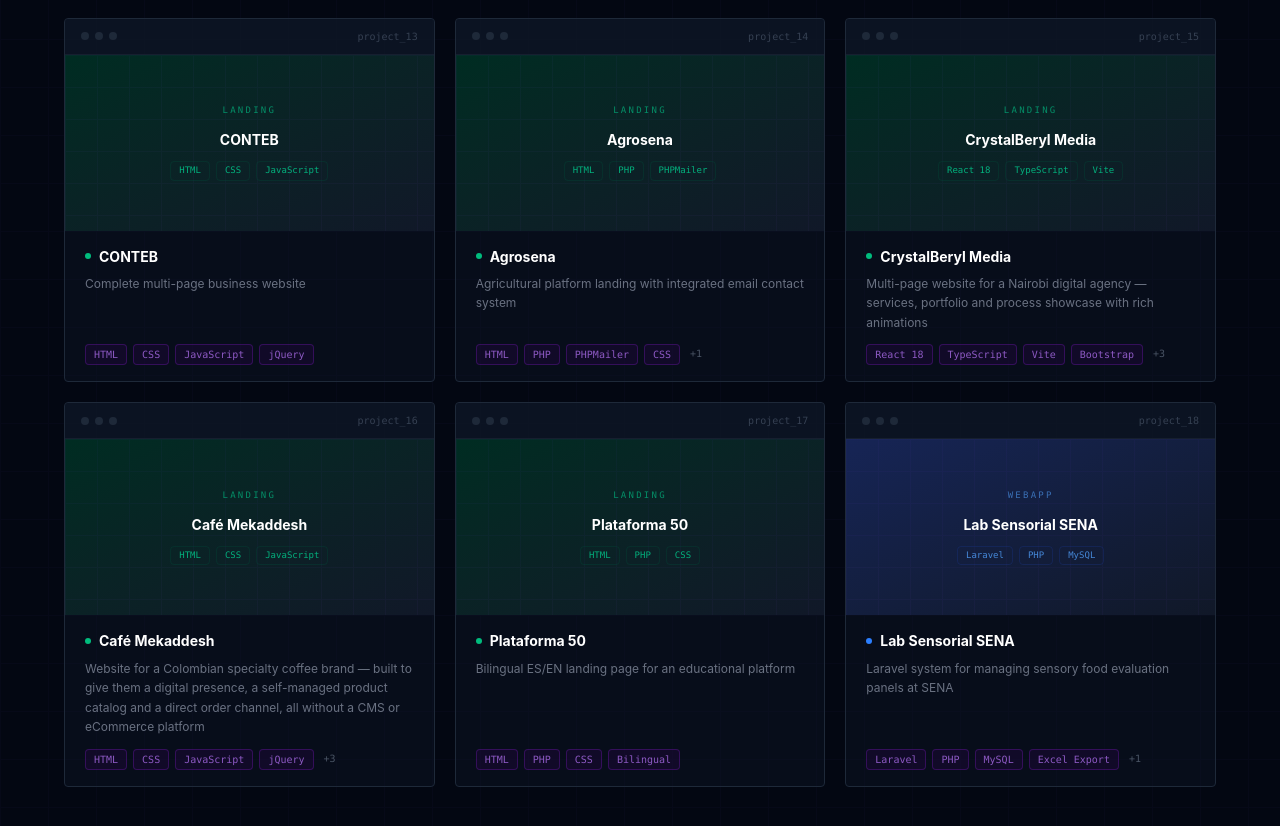
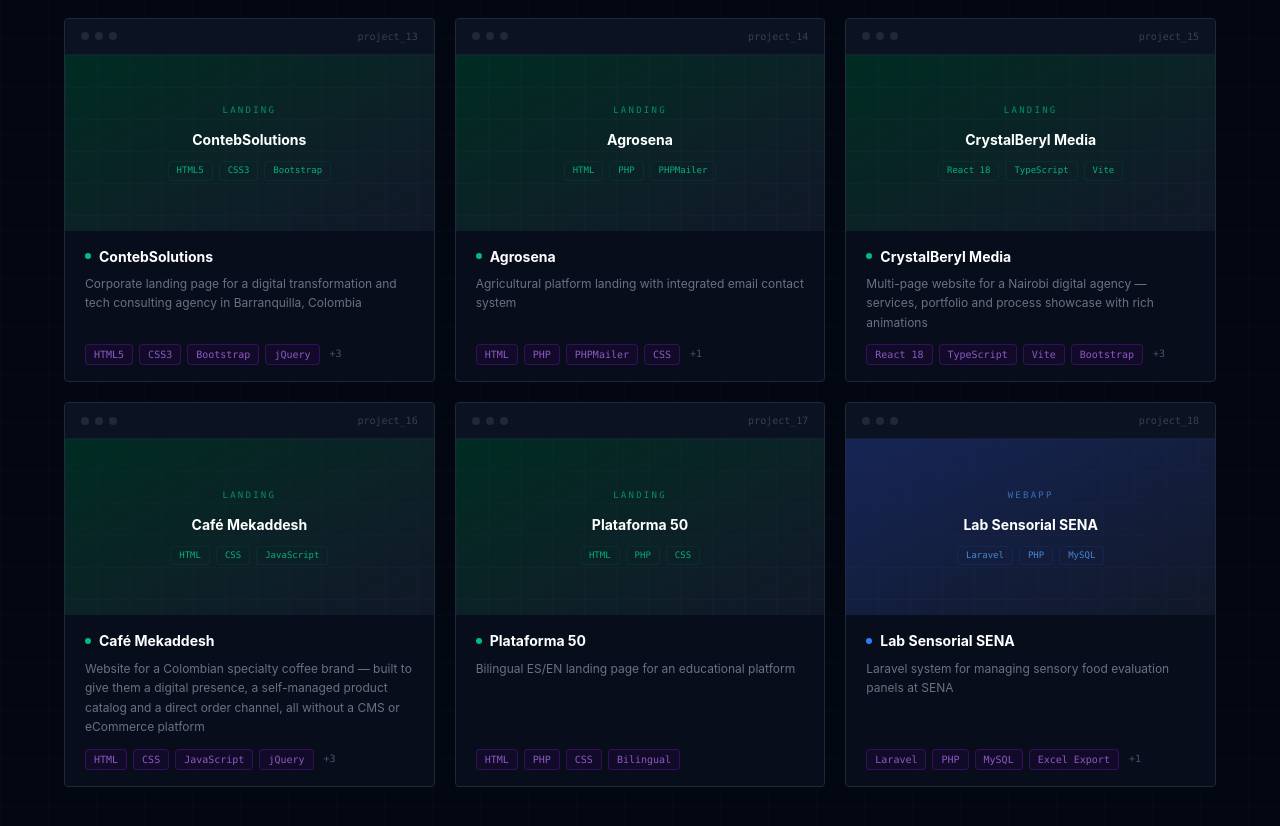
Before and after one commit to HannerB/PORTFOLIO, a React (Vite) app: page / in a window 1280 px wide. Shown: the part 5582-6408 px from the top of the page. Built offline with nearby package versions, Linux system fonts and the light colour scheme.

Commit message:
FEAT: Add CONTEB entry and configure conteb.hanner.dev

```diff
--- a/src/data/projects.js
+++ b/src/data/projects.js
@@ -481,27 +481,39 @@
     {
         slug: "conteb",
         category: "landing",
-        year: "2023",
-        title: "CONTEB",
-        tagline: "Complete multi-page business website",
+        year: "May 2 – 3, 2024",
+        title: "ContebSolutions",
+        tagline: "Corporate landing page for a digital transformation and tech consulting agency in Barranquilla, Colombia",
         image: "https://picsum.photos/seed/contebweb/1200/600",
         screenshots: [],
         github: "https://github.com/HannerB/CONTEB",
         githubPrivate: false,
-        link: "",
-        tags: ["HTML", "CSS", "JavaScript", "jQuery"],
+        link: "https://conteb.hanner.dev",
+        tags: ["HTML5", "CSS3", "Bootstrap", "jQuery", "Swiper.js", "WOW.js", "Font Awesome"],
         overview:
-            "A full multi-page business website covering all standard sections: home, about, services, portfolio, pricing, blog, FAQ and contact. Built with a custom CSS framework and jQuery for interactive components.",
-        problem: "Deliver a complete, professional web presence with all the pages and interactions a modern company site requires.",
-        role: "Frontend developer. Built all pages, implemented interactive components (lightbox, animations) and structured the asset system.",
+            "ContebSolutions is a digital transformation and technology consulting agency based in Barranquilla, Colombia, offering 6 service lines — Design & Digital Marketing, Digital Transformation, Consulting, Custom Development, Web Development, and Mobile Development. They had no web presence. The landing page was built in 2024 to give them a professional identity online: a single-page responsive site that communicates their value proposition, showcases their 6 services, displays social proof metrics (300+ clients, 70+ projects, 5,000+ consulting hours), presents the expert team, and funnels prospects directly to WhatsApp. Built by a 3-person team: Joseph Avila, Orlando Julio and Hanner Barros.",
+        problem:
+            "ContebSolutions was operating without a website — no digital presence to validate the brand for potential clients. The team needed a page that could clearly explain their 6 service categories to Colombian SMBs struggling with low productivity and inefficient digital processes, and make it as frictionless as possible for those prospects to reach them via WhatsApp — the dominant contact channel in the local market.",
+        role: "One of 3 developers on the project alongside Joseph Avila and Orlando Julio. Responsible for adapting a multi-purpose HTML/Bootstrap template to the client's brand and content: stripped out irrelevant template sections (shop, blog, portfolio, pricing), rebuilt the 6-service card grid in Spanish, wired up WhatsApp API deep links in the contact section, and configured the animated statistics counter block with the company's real metrics.",
         features: [
-            { title: "Complete page set", description: "Home, about, services, portfolio, pricing, blog, FAQ, contact and 404 — full website coverage." },
-            { title: "Lightcase gallery", description: "Lightcase.js integration for portfolio image lightbox with smooth transitions." },
-            { title: "Scroll animations", description: "Reveal animations on scroll for content sections." },
+            { title: "Hero with dual CTA", description: "Opening section with the headline 'Expertos en Transformación Digital' and two action buttons: 'Diagnóstico' (primary — anchors to the free diagnostic offer) and 'Servicios' (secondary — scrolls to the service grid), giving visitors two distinct entry points based on intent." },
+            { title: "6-service card grid", description: "Responsive 3×2 Bootstrap grid covering the full service catalog: Diseño y Marketing Digital, Transformación Digital, Consultorías, Desarrollo a Medida, Desarrollo Web and Desarrollo Móvil — each with a description of the specific deliverables included." },
+            { title: "Animated social proof counters", description: "jQuery CounterUp + Waypoints block that counts up to 300+ Happy Clients, 70+ Projects and 5,000+ Advisory Hours once the section enters the viewport — communicating scale before the user reads a word." },
+            { title: "Expert team section", description: "Profile cards for Santiago Campbell (Innovation Expert), Alexander Donado (Digital Transformation Expert) and David Alvarez (Marketing Expert), each with links to their individual LinkedIn profiles." },
+            { title: "WhatsApp API contact section", description: "Direct WhatsApp deep links for two company numbers (+57 301 755 7782 and +57 300 818 3155), each pre-filled with a contact message — so a prospect taps and lands directly in a conversation, with zero friction." },
+            { title: "Mobile-first responsive navigation", description: "Custom hamburger menu with a full-height mobile drawer for smaller screens, replicating all desktop nav anchors (Servicios, Testimonios, Acompañamiento, Cursos)." },
         ],
-        stack: { frontend: ["HTML5", "CSS3", "JavaScript", "jQuery", "Lightcase.js"] },
+        stack: {
+            base: ["HTML5", "CSS3", "Bootstrap 4"],
+            ui: ["Font Awesome", "Google Fonts (Roboto)"],
+            animation: ["WOW.js", "Animate.css"],
+            components: ["Swiper.js", "jQuery CounterUp", "jQuery Waypoints", "Lightcase.js", "Isotope.js"],
+            tooling: ["jQuery"],
+        },
         highlights: [
-            "Complete website architecture in vanilla HTML/CSS/JS demonstrates strong fundamentals without framework dependency.",
+            "WhatsApp deep links pre-fill a branded message with the company name — prospects arrive in a conversation already primed, rather than opening a blank chat window that most people abandon.",
+            "jQuery CounterUp fires only when the stats section enters the viewport via Waypoints — the 300+/70+/5,000+ figures animate in front of the user rather than running unnoticed on page load.",
+            "Template pruned from a 15+ page multi-purpose framework down to a focused single-page site: blog, shop, portfolio, pricing and additional home variants were all stripped out, concentrating every visitor interaction on services and contact.",
         ],
     },
     {
```
Also changed, not shown: 1 other file (tests, documents, lock files or other folders).
